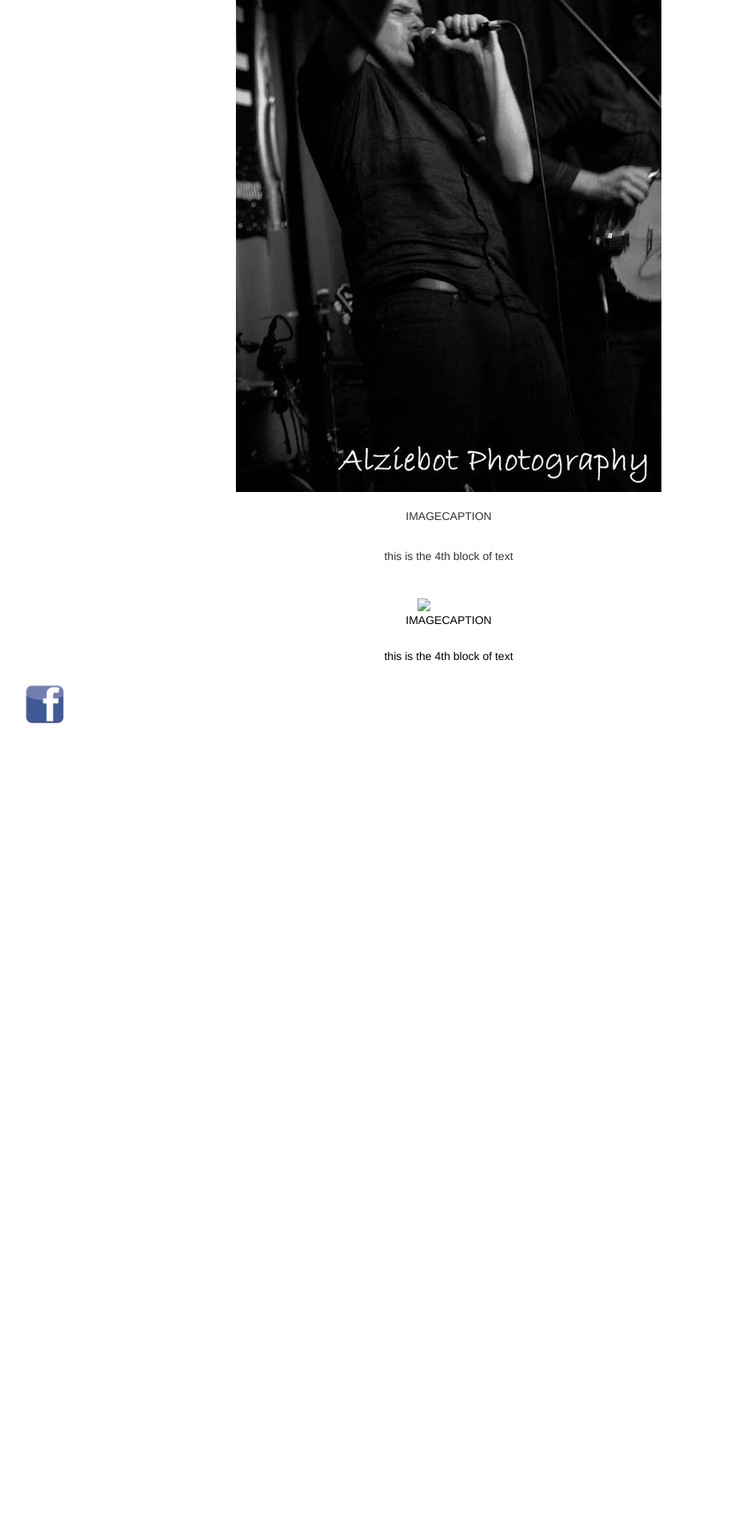
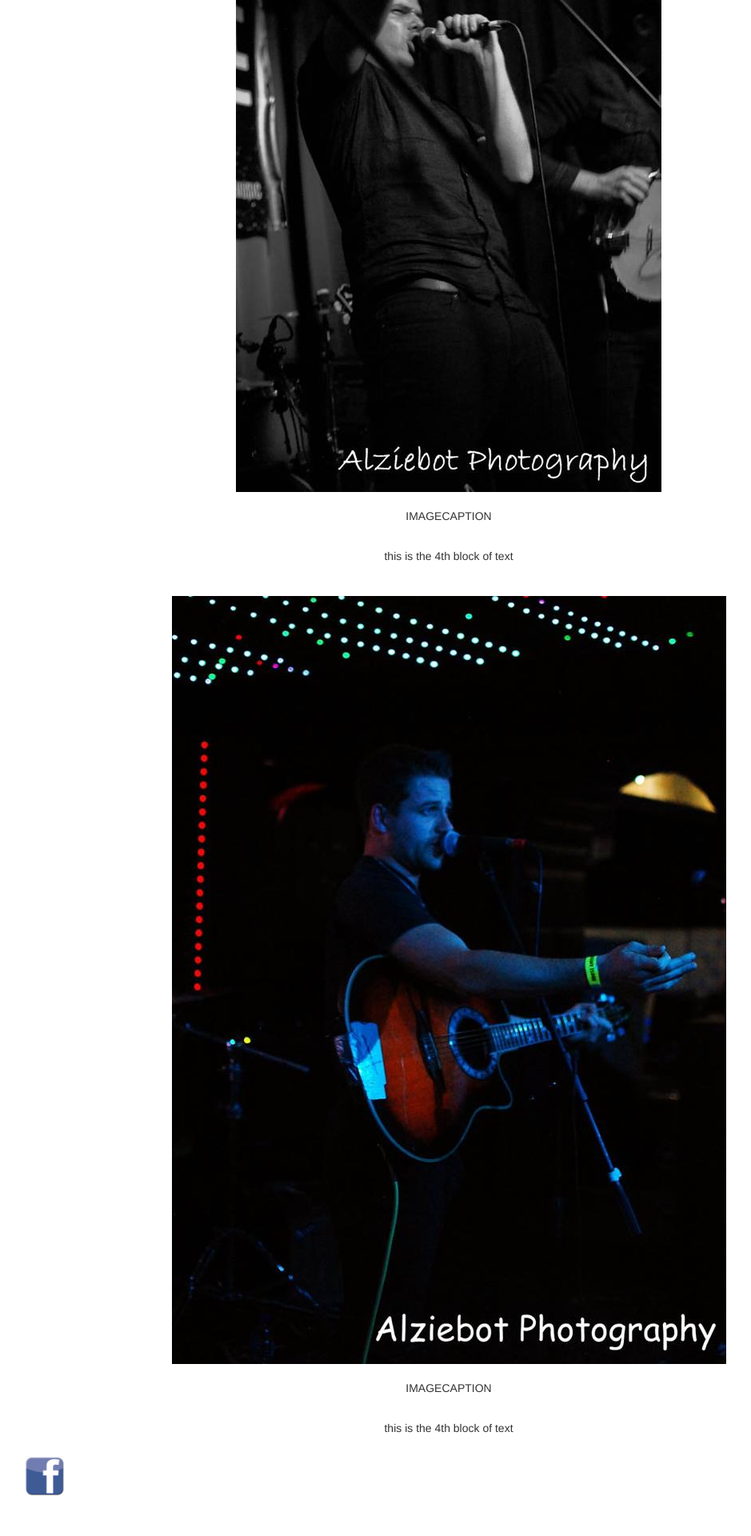
Before and after one commit to alziebotphotographyco/alziebotphotographyco.github.io, a Jekyll site: the page marchblog.html, which Jekyll copies as it is, in a window 1280 px wide. Shown: the part 1408-3328 px from the top of the page at 80% size, without its empty margins (79-1018 px from the left). Built offline with Jekyll 4.4.1, drawn with Linux system fonts in a browser that asks for light colours; before the commit the page ends 2378 px from its top, so only the background shows below that.

Commit message:
Update marchblog.html

```diff
--- a/marchblog.html
+++ b/marchblog.html
@@ -80,7 +80,7 @@ src="image/blog/face.jpg"/>
 
 <div id="image"class="container">
   <div class="row">
-    <a href="image/blog/marchdogcoffee2.jpg"><img src="image/blog/marchdogcoffee2.jpg/></a>
+    <a href="image/blog/marchdogcoffee2.jpg"><img src="image/blog/marchdogcoffee2.jpg"/></a>
   </div>
 </div>
 <div id="caption"class="container">
```
